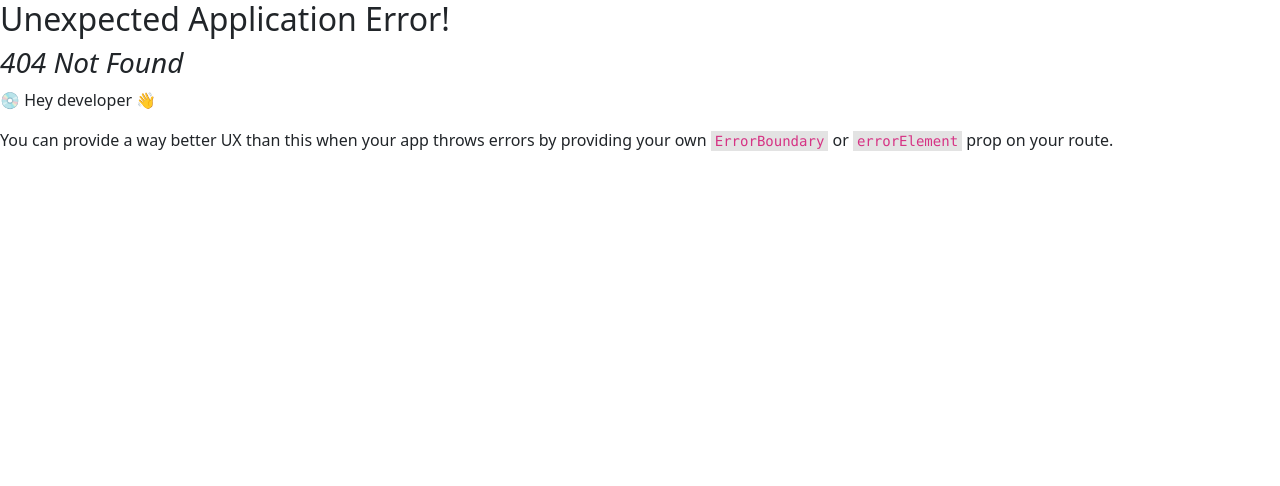
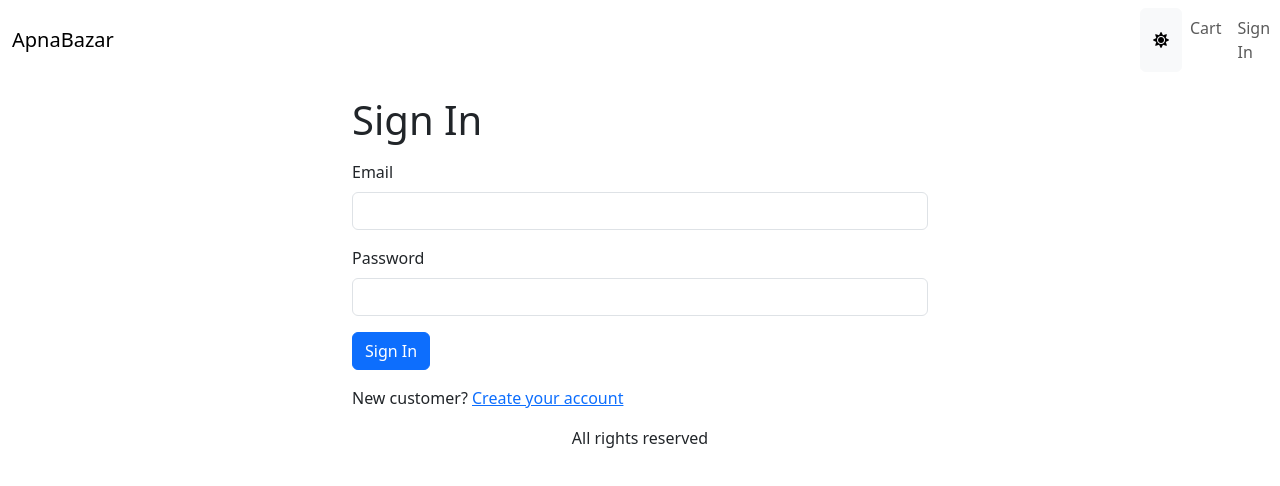
Before and after one commit to MaB2210/ts_mern_ApnaBazar_E-Commerce, a React (Vite) app in the folder frontend/: page /signin in a window 1280 px wide. Before the commit this address had no page. Shown: the top 486 px of the page. Built offline with nearby package versions, Linux system fonts and the light colour scheme.

Commit message:
Create Signin Page -Error in SigninPage.tsx

```diff
--- a/frontend/src/App.tsx
+++ b/frontend/src/App.tsx
@@ -1,5 +1,12 @@
 import { useContext, useEffect } from 'react'
-import { Badge, Button, Container, Nav, Navbar } from 'react-bootstrap'
+import {
+  Badge,
+  Button,
+  Container,
+  Nav,
+  Navbar,
+  NavDropdown,
+} from 'react-bootstrap'
 import { Link, Outlet } from 'react-router-dom'
 import { LinkContainer } from 'react-router-bootstrap'
 import { ToastContainer } from 'react-toastify'
@@ -9,7 +16,7 @@
 
 function App() {
   const {
-    state: { mode, cart },
+    state: { mode, cart, userInfo },
     dispatch,
   } = useContext(Store)
 
@@ -19,6 +26,14 @@
 
   const switchModeHandler = () => {
     dispatch({ type: 'SWITCH_MODE' })
+  }
+  const signoutHandler = () => {
+    dispatch({ type: 'USER_SIGNOUT' })
+    localStorage.removeItem('userInfo')
+    localStorage.removeItem('cartItems')
+    localStorage.removeItem('shippingAddress')
+    localStorage.removeItem('paymentMethod')
+    window.location.href = '/signin'
   }
   return (
     <div className='d-flex flex-column vh-100'>
@@ -42,7 +57,21 @@
                 </Badge>
               )}
             </Link>
-            <a href="/signin" className="nav-link">Signin</a>
+            {userInfo ? (
+              <NavDropdown title={userInfo.name} id="basic-nav-dropdown">
+                <Link
+                  className="dropdown-item"
+                  to="#signout"
+                  onClick={signoutHandler}
+                >
+                  Sign Out
+                </Link>
+              </NavDropdown>
+            ) : (
+              <Link className="nav-link" to="/signin">
+                Sign In
+              </Link>
+            )}
           </Nav>
         </Navbar>
       </header>
--- a/frontend/src/Store.tsx
+++ b/frontend/src/Store.tsx
@@ -1,12 +1,17 @@
 import React from 'react'
 import { Cart, CartItem } from './types/Cart'
+import { UserInfo } from './types/UserInfo'
 
 type AppState = {
   mode: string
   cart: Cart
+  userInfo?: UserInfo
 }
 
 const initialState: AppState = {
+  userInfo: localStorage.getItem('userInfo')
+    ? JSON.parse(localStorage.getItem('userInfo')!)
+    : null,
   mode: localStorage.getItem('mode')
     ? localStorage.getItem('mode')!
     : window.matchMedia &&
@@ -34,6 +39,8 @@
   | { type: 'SWITCH_MODE' }
   | { type: 'CART_ADD_ITEM'; payload: CartItem }
   | { type: 'CART_REMOVE_ITEM'; payload: CartItem }
+  | { type: 'USER_SIGNIN'; payload: UserInfo }
+  | { type: 'USER_SIGNOUT' }
 
 function reducer(state: AppState, action: Action): AppState {
   switch (action.type) {
@@ -60,6 +67,31 @@
         localStorage.setItem('cartItems', JSON.stringify(cartItems))
         return { ...state, cart: { ...state.cart, cartItems } }
       }
+      case 'USER_SIGNIN':
+      return { ...state, userInfo: action.payload }
+    case 'USER_SIGNOUT':
+      return {
+        mode:
+          window.matchMedia &&
+          window.matchMedia('(prefers-color-scheme: dark)').matches
+            ? 'dark'
+            : 'light',
+        cart: {
+          cartItems: [],
+          paymentMethod: 'PayPal',
+          shippingAddress: {
+            fullName: '',
+            address: '',
+            postalCode: '',
+            city: '',
+            country: '',
+          },
+          itemsPrice: 0,
+          shippingPrice: 0,
+          taxPrice: 0,
+          totalPrice: 0,
+        },
+      }
     default:
       return state
   }
--- /dev/null
+++ b/frontend/src/hooks/userHooks.ts
@@ -0,0 +1,20 @@
+import { useMutation } from '@tanstack/react-query'
+import apiClient from '../apiClient'
+import { UserInfo } from '../types/UserInfo'
+
+export const useSigninMutation = () =>
+  useMutation({
+    mutationFn: async ({
+      email,
+      password,
+    }: {
+      email: string
+      password: string
+    }) =>
+      (
+        await apiClient.post<UserInfo>(`api/users/signin`, {
+          email,
+          password,
+        })
+      ).data,
+  })
--- a/frontend/src/index.css
+++ b/frontend/src/index.css
@@ -24,3 +24,7 @@
 img.thumbnail {
   height: 80px;
 }
+
+.small-container {
+  max-width: 600px;
+}
--- a/frontend/src/main.tsx
+++ b/frontend/src/main.tsx
@@ -16,6 +16,7 @@
 import { ReactQueryDevtools } from '@tanstack/react-query-devtools'
 import { StoreProvider } from './Store'
 import CartPage from './pages/CartPage'
+import SigninPage from './pages/SigninPage'
 
 const router = createBrowserRouter(
   createRoutesFromElements(
@@ -23,6 +24,7 @@
       <Route index={true} element={<HomePage />} />
       <Route path='product/:slug' element={<ProductPage />} />
       <Route path="cart" element={<CartPage />} />
+      <Route path="signin" element={<SigninPage />} />
       {/* <Route path="dashboard" element={<Dashboard />} />
       ... etc. */}
     </Route>
--- /dev/null
+++ b/frontend/src/pages/SigninPage.tsx
@@ -0,0 +1,84 @@
+import { useContext, useEffect, useState } from 'react'
+import { Button, Container, Form } from 'react-bootstrap'
+import { Helmet } from 'react-helmet-async'
+import { Link, useLocation, useNavigate } from 'react-router-dom'
+import { toast } from 'react-toastify'
+import LoadingBox from '../components/LoadingBox'
+import { useSigninMutation } from '../hooks/userHooks'
+import { Store } from '../Store'
+import { ApiError } from '../types/ApiError'
+import { getError } from '../utils'
+
+export default function SigninPage() {
+  const navigate = useNavigate()
+  const { search } = useLocation()
+  const redirectInUrl = new URLSearchParams(search).get('redirect')
+  const redirect = redirectInUrl ? redirectInUrl : '/'
+
+  const [email, setEmail] = useState('')
+  const [password, setPassword] = useState('')
+
+  const { state, dispatch } = useContext(Store)
+  const { userInfo } = state
+
+  //const { mutateAsync: signin, isLoading } = useSigninMutation()
+  const { mutateAsync: signin, isLoading } = useSigninMutation()
+
+  const submitHandler = async (e: React.SyntheticEvent) => {
+    e.preventDefault()
+    try {
+      const data = await signin({
+        email,
+        password,
+      })
+      dispatch({ type: 'USER_SIGNIN', payload: data })
+      localStorage.setItem('userInfo', JSON.stringify(data))
+      navigate(redirect)
+    } catch (err) {
+      toast.error(getError(err as ApiError))
+    }
+  }
+
+  useEffect(() => {
+    if (userInfo) {
+      navigate(redirect)
+    }
+  }, [navigate, redirect, userInfo])
+
+  return (
+    <Container className="small-container">
+      <Helmet>
+        <title>Sign In</title>
+      </Helmet>
+      <h1 className="my-3">Sign In</h1>
+      <Form onSubmit={submitHandler}>
+        <Form.Group className="mb-3" controlId="email">
+          <Form.Label>Email</Form.Label>
+          <Form.Control
+            type="email"
+            required
+            onChange={(e) => setEmail(e.target.value)}
+          />
+        </Form.Group>
+        <Form.Group className="mb-3" controlId="password">
+          <Form.Label>Password</Form.Label>
+          <Form.Control
+            type="password"
+            required
+            onChange={(e) => setPassword(e.target.value)}
+          />
+        </Form.Group>
+        <div className="mb-3">
+          <Button disabled={isLoading} type="submit">
+            Sign In
+          </Button>
+          {isLoading && <LoadingBox />}
+        </div>
+        <div className="mb-3">
+          New customer?{' '}
+          <Link to={`/signup?redirect=${redirect}`}>Create your account</Link>
+        </div>
+      </Form>
+    </Container>
+  )
+}
--- /dev/null
+++ b/frontend/src/types/UserInfo.ts
@@ -0,0 +1,6 @@
+export type UserInfo = {
+    name: string
+    email: string
+    token: string
+    isAdmin: boolean
+  }
```
